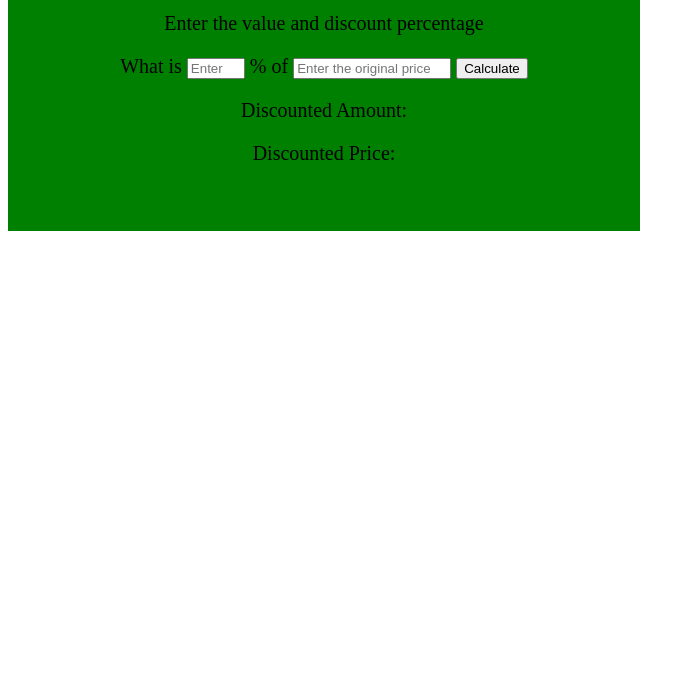
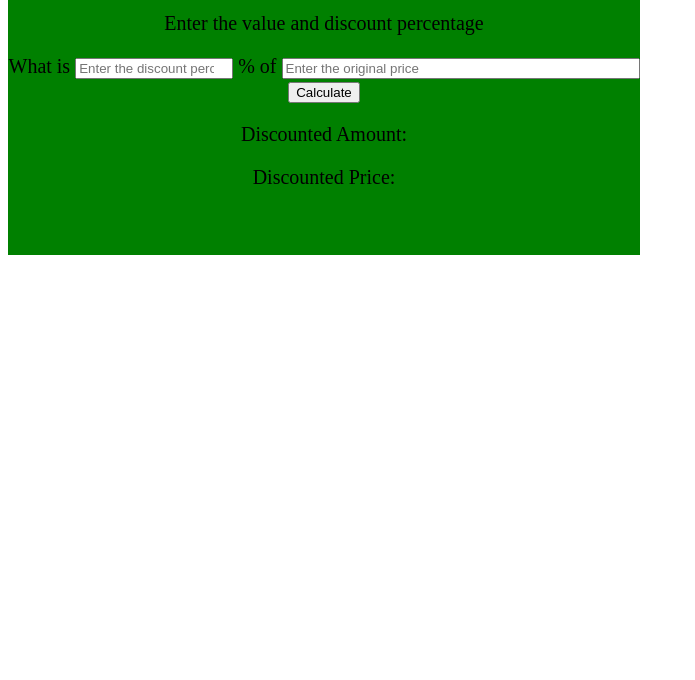
Before and after one commit to drunkpenguin26/drunkpenguin26.github.io, a plain HTML site: page tools.html in a window 1280 px wide. Shown: the part 120-800 px from the top of the page, without its empty margins (0-695 px from the left). Drawn offline with Linux system fonts and the light colour scheme.

Commit message:
Update tools.html

```diff
--- a/tools.html
+++ b/tools.html
@@ -21,9 +21,9 @@
 
 
     <label for="discountPercentage">What is </label>
-    <input type="number" id="discountPercentage" placeholder="Enter the discount percentage" style="width: 50px;"> %
+    <input type="number" id="discountPercentage" placeholder="Enter the discount percentage" style="width: 150px; color: red"> %
      <label for="originalPrice"> of</label>
-    <input type="number" id="originalPrice" placeholder="Enter the original price" style="width: 150px;">
+    <input type="number" id="originalPrice" placeholder="Enter the original price" style="width: 350px; color: red">
 
     <button onclick="calculateDiscount()">Calculate</button>
 
```
